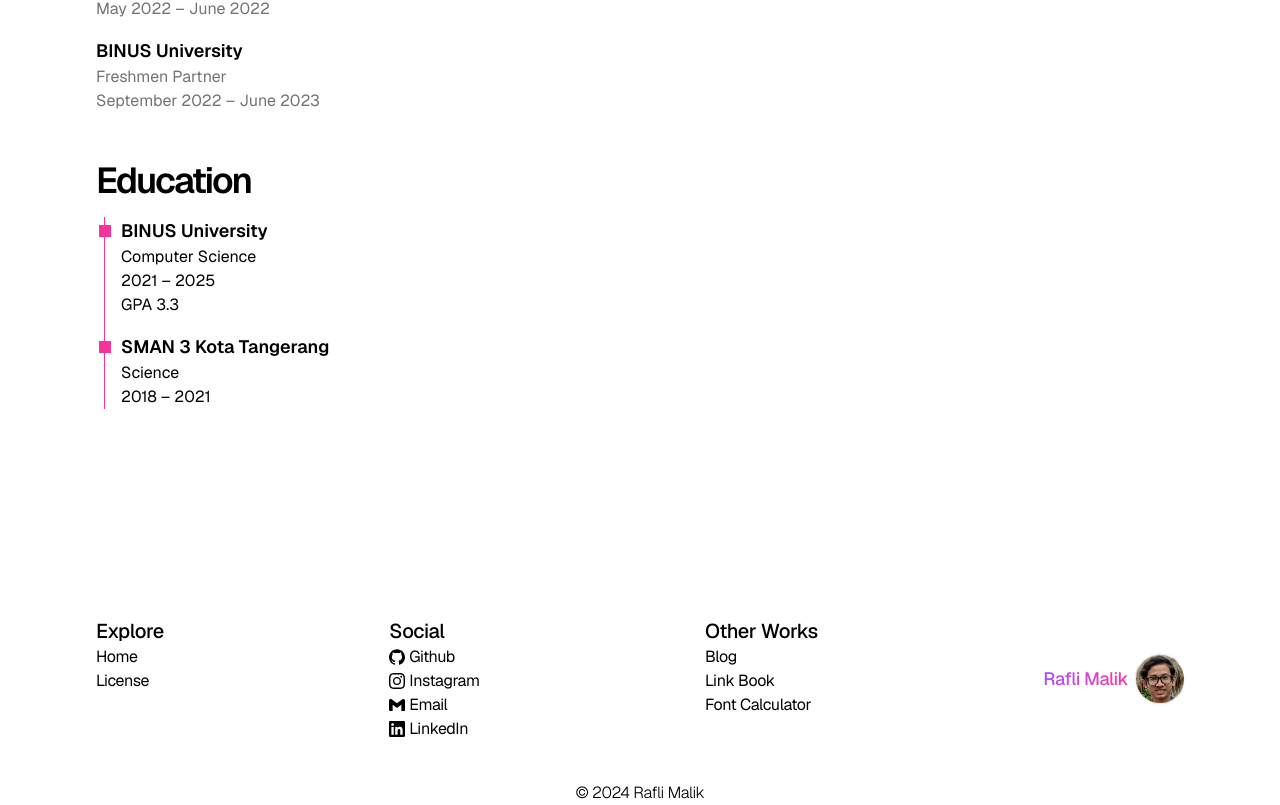
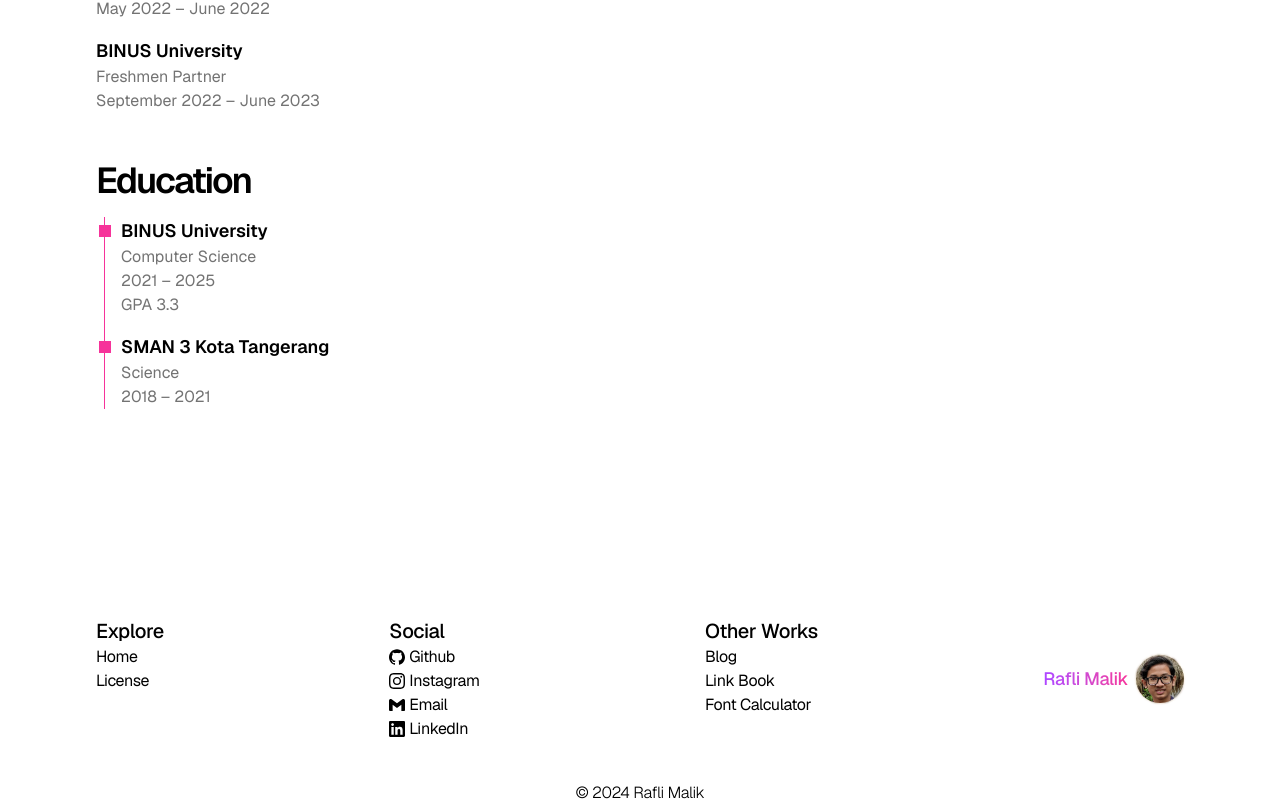
Before and after one commit to RMalik777/porto, a Next.js app: page / in a window 1280 px wide. Shown: the part 3483-4288 px from the top of the page. Built offline with nearby package versions, Linux system fonts and the light colour scheme.

Commit message:
style: font color

```diff
--- a/app/page.tsx
+++ b/app/page.tsx
@@ -167,11 +167,11 @@ export default function Home() {
 						>
 							<div className="absolute -left-1.5 mt-2 h-3 w-3 bg-pink-500"></div>
 							<h4 className="text-lg font-semibold">{education.school}</h4>
-							<p>{education.major}</p>
-							<p>
+							<p className="text-neutral-500">{education.major}</p>
+							<p className="text-neutral-500">
 								{education.from} &ndash; {education.to}
 							</p>
-							{education.grade ? <p>GPA {education.grade}</p> : null}
+							{education.grade ? <p className="text-neutral-500">GPA {education.grade}</p> : null}
 						</li>
 					))}
 				</ul>
```
